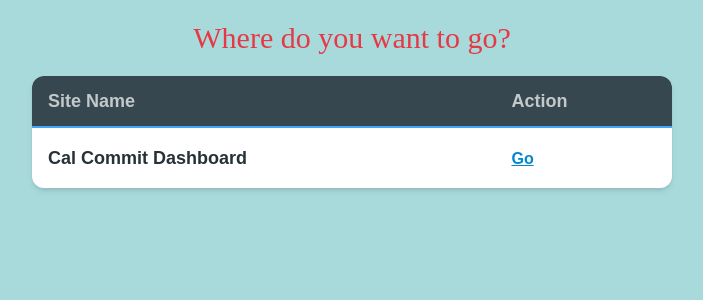
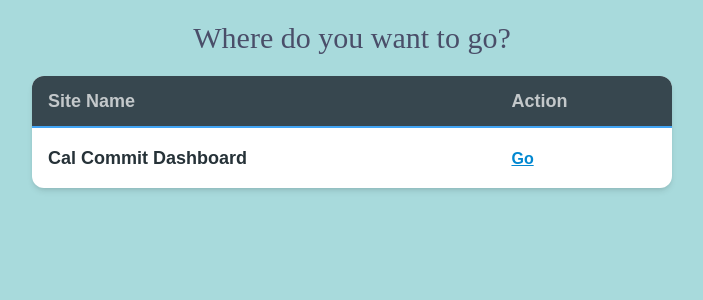
Before and after one commit to Cal-Commit/authenticator-frontend, a React (Create React App) app: page /redirects in a window 1280 px wide. Shown: the top 300 px of the page, without its empty margins (288-991 px from the left). Built offline with nearby package versions, Linux system fonts and the light colour scheme.

Commit message:
change text color

```diff
--- a/src/components/Redirects.js
+++ b/src/components/Redirects.js
@@ -41,7 +41,7 @@ export function Redirects() {
 
   return (
     <div className="flex flex-col items-center w-full h-full bg-[#a8dadc]">
-      <Typography className="text-3xl font-dela-gothic mt-5 text-[#e63946]">
+      <Typography className="text-3xl font-dela-gothic mt-5 text-[#4a4e69]">
         Where do you want to go?
       </Typography>
       <Card className="mt-5 h-fit w-1/2 overflow-scroll">
```
